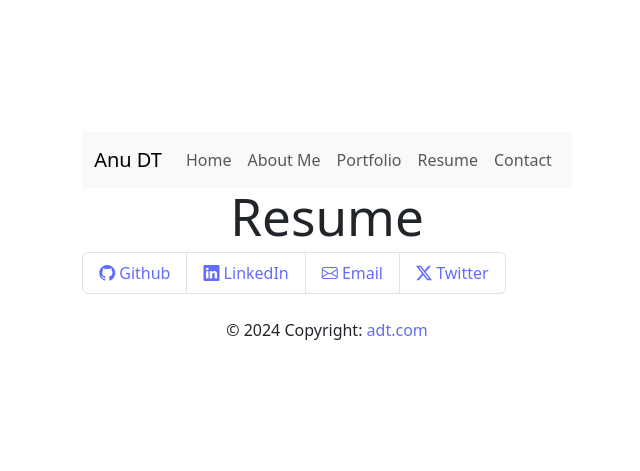
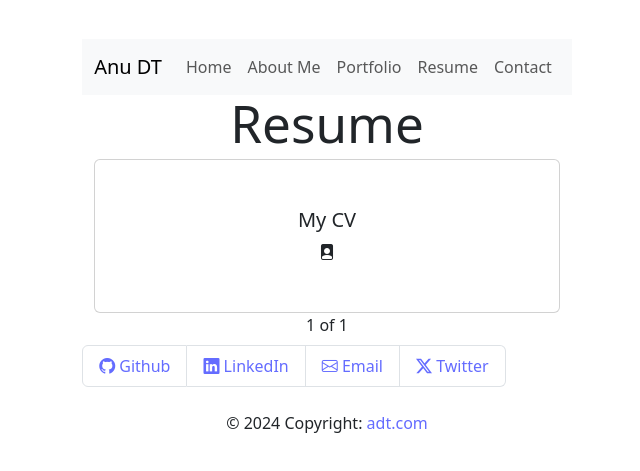
Before and after one commit to ANUDT/portfolioweek20, a React (Vite) app: page /resume in a window 1280 px wide. Shown: the part 155-626 px from the top of the page, without its empty margins (313-953 px from the left). Built offline with nearby package versions, Linux system fonts and the light colour scheme.

Commit message:
cv added

```diff
--- a/src/components/resume.jsx
+++ b/src/components/resume.jsx
@@ -1,9 +1,27 @@
-
+import Container from 'react-bootstrap/Container';
+import Row from 'react-bootstrap/Row';
+import Col from 'react-bootstrap/Col';
+import Card from 'react-bootstrap/Card';
 
 function Resume() {
   return (
+    <Container fluid>
+      <Row>
+        <Col><>
       <h1>Resume</h1>
-     );
+      <Card>
+          <Card.Body>
+            <Card.Title>My CV</Card.Title>
+            <Card.Text><i className="bi bi-file-person-fill"></i></Card.Text>
+          </Card.Body>
+        </Card>
+        </>1 of 1</Col>
+      </Row>
+    </Container>
+
+
+
+);
 }
 
 export default Resume;
```
Also changed, not shown: src/data/value.jsx (+1 -4 lines), 2 other files (tests, documents, lock files or other folders).
